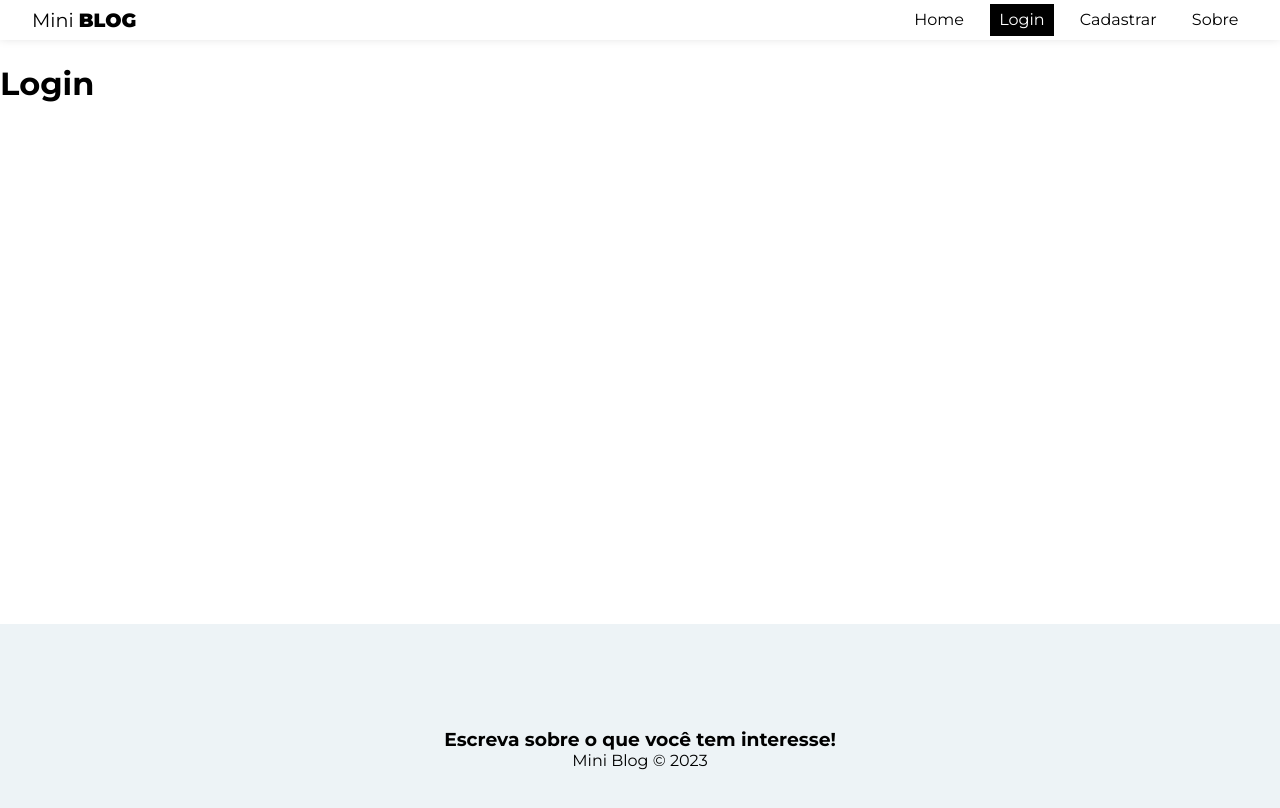
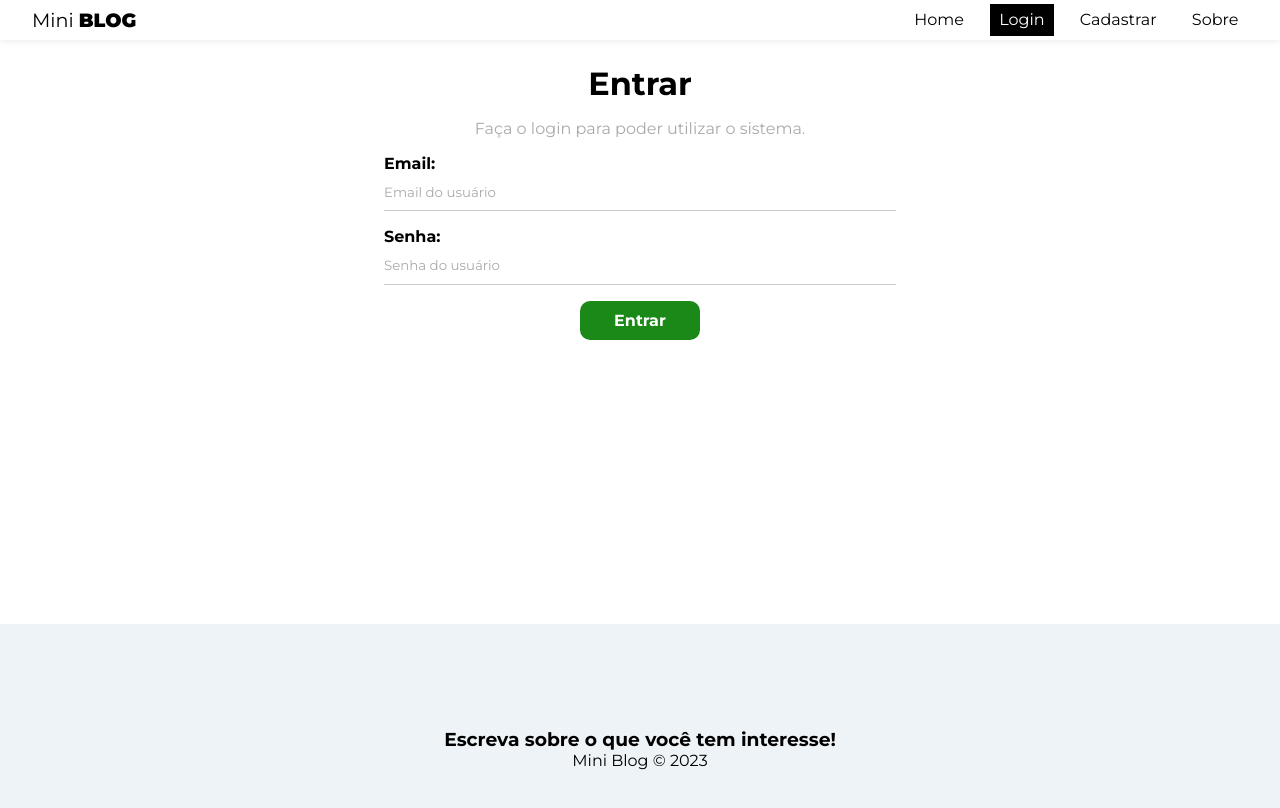
Before and after one commit to AntonioSabino/mini-blog-react, a React (Vite) app: page /login in a window 1280 px wide. Shown: the top 808 px of the page. Built offline with nearby package versions, Linux system fonts and the light colour scheme; no server answers.

Commit message:
Estruturando a página de login

```diff
--- a/src/hooks/useAuthentication.tsx
+++ b/src/hooks/useAuthentication.tsx
@@ -6,7 +6,7 @@ import {
 	updateProfile,
 } from 'firebase/auth'
 import { useState, useEffect } from 'react'
-import { User } from '../interfaces/user.interface'
+import { CreateUser } from '../interfaces/user.interface'
 import { FirebaseError } from 'firebase/app'
 
 export const useAuthentication = () => {
@@ -22,7 +22,7 @@ export const useAuthentication = () => {
 		}
 	}
 
-	const createUser = async (data: User) => {
+	const createUser = async (data: CreateUser) => {
 		checkIfCancelled()
 
 		setLoading(true)
--- a/src/interfaces/user.interface.ts
+++ b/src/interfaces/user.interface.ts
@@ -1,4 +1,4 @@
-export interface User {
+export interface CreateUser {
 	displayName: string
 	email: string
 	password: string
--- a/src/pages/Login/Login.module.css
+++ b/src/pages/Login/Login.module.css
@@ -0,0 +1,8 @@
+.login {
+	text-align: center;
+}
+
+.login p {
+	color: #aaa;
+	margin: 1em;
+}
--- a/src/pages/Login/index.tsx
+++ b/src/pages/Login/index.tsx
@@ -1,7 +1,72 @@
+import { useEffect, useState } from 'react'
+import styles from './Login.module.css'
+import { useAuthentication } from '../../hooks/useAuthentication'
+
 const Login = () => {
+	const [email, setEmail] = useState('')
+	const [password, setPassword] = useState('')
+	const [error, setError] = useState('')
+
+	const { error: authError, loading } = useAuthentication()
+
+	const handleSubmit = async (e: React.FormEvent<HTMLFormElement>) => {
+		e.preventDefault()
+
+		setError('')
+	}
+
+	useEffect(() => {
+		if (authError) {
+			setError(authError)
+		}
+	}, [authError])
+
 	return (
-		<div>
-			<h1>Login</h1>
+		<div className={styles.login}>
+			<h1>Entrar</h1>
+			<p>Faça o login para poder utilizar o sistema.</p>
+			<form onSubmit={handleSubmit}>
+				<label>
+					<span>Email:</span>
+					<input
+						type='email'
+						name='email'
+						required
+						placeholder='Email do usuário'
+						value={email}
+						onChange={(e) => setEmail(e.target.value)}
+					/>
+				</label>
+				<label>
+					<span>Senha:</span>
+					<input
+						type='password'
+						name='password'
+						required
+						placeholder='Senha do usuário'
+						value={password}
+						onChange={(e) => setPassword(e.target.value)}
+					/>
+				</label>
+				{!loading && (
+					<button
+						type='submit'
+						className='btn'
+					>
+						Entrar
+					</button>
+				)}
+				{loading && (
+					<button
+						type='submit'
+						className='btn'
+						disabled
+					>
+						Aguarde
+					</button>
+				)}
+				{error && <p className='error'>{error}</p>}
+			</form>
 		</div>
 	)
 }
--- a/src/pages/Register/Register.module.css
+++ b/src/pages/Register/Register.module.css
@@ -4,4 +4,5 @@
 
 .register p {
 	color: #aaa;
+	margin: 1em;
 }
```
